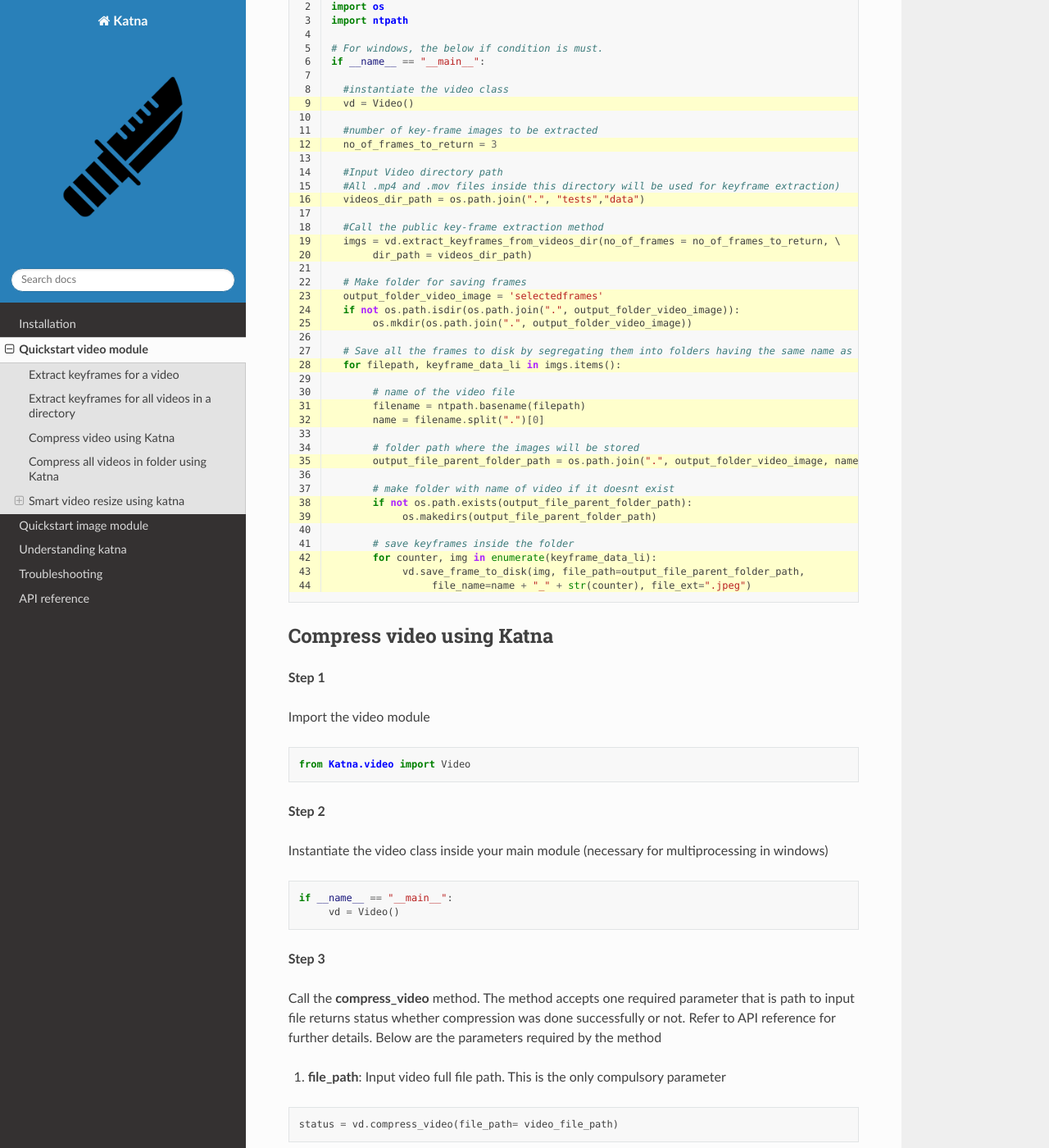
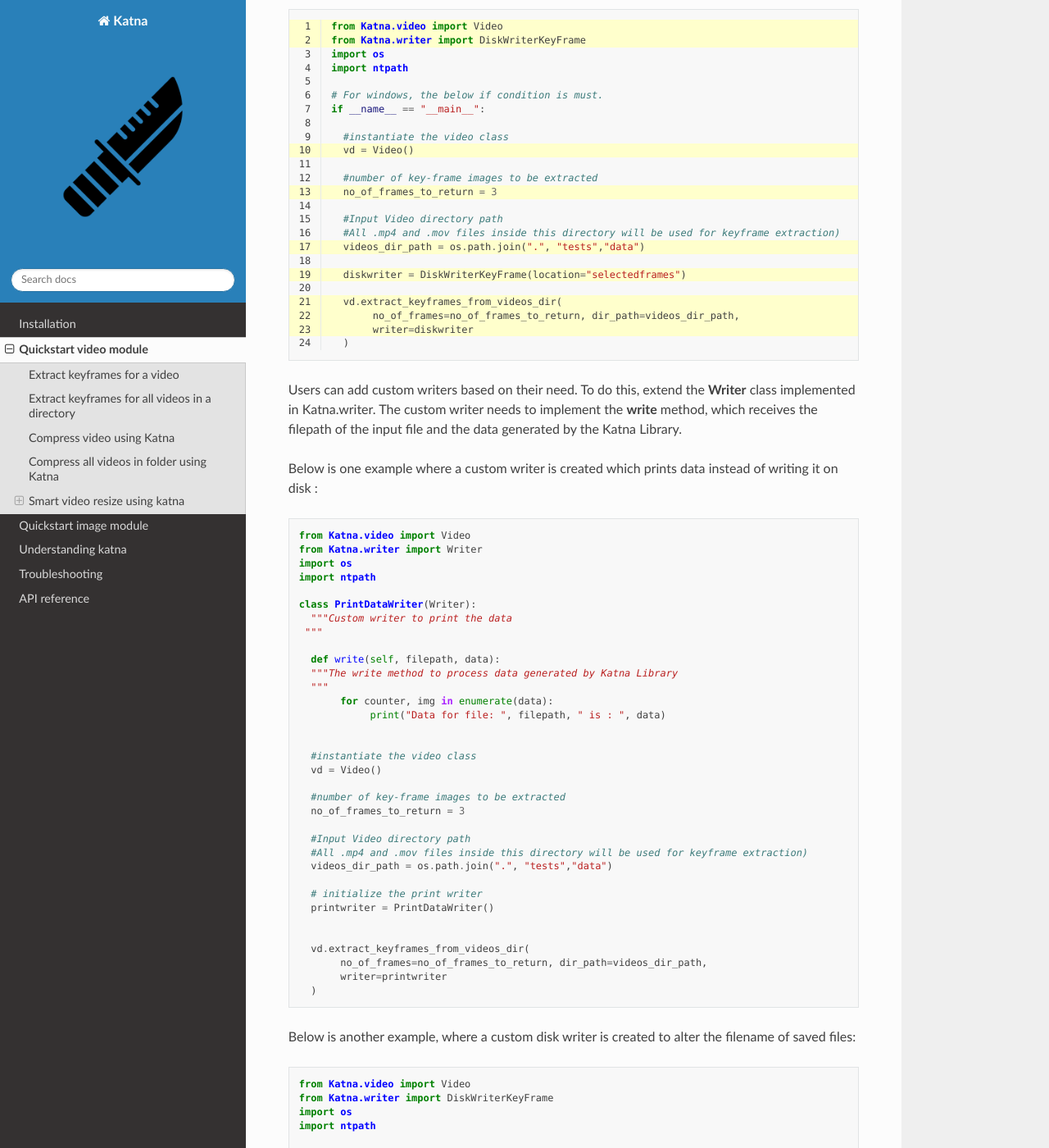
Before and after one commit to keplerlab/katna, a Sphinx documentation site: the page built from docs/source/tutorials_video.rst, in a window 1280 px wide and 1400 px high, scrolled down 2159 px. Shown: the whole window at 82% size. Built offline with Sphinx 7.4.7 and the Read the Docs theme 2.0.0, drawn with Linux system fonts in a browser that asks for light colours; some of the changed text lies outside the part shown.

Commit message:
updated docs example - add custom writers as well

```diff
--- a/docs/source/tutorials_video.rst
+++ b/docs/source/tutorials_video.rst
@@ -101,26 +101,30 @@ Extract keyframes for all videos in a directory
 ----------------------------------------------------------------
 
 Call the **extract_keyframes_from_videos_dir** method.
-The method accepts two parameters and return a dictionary with the file path as the key
-and list of numpy 2D array (which are images) as its value.
+The method accepts three parameters and writes the data using a Writer class object. Katna comes with a default
+writer named "DiskWriterKeyFrame".
 
 1. **no_of_frames**: Number of key frames to be extracted
 
 2. **dir_path**: Directory path which has all the videos.
 
+3. **writer**: Writer class object to process the keyframes for the file
+
 .. code-block:: python
 
+     diskwriter = DiskWriterKeyFrame(location="/path/to/output/folder")
      imgs = vd.extract_keyframes_from_videos_dir(no_of_frames = no_of_frames_to_return, \
-     dir_path= dir_path_containing_videos)
+     dir_path= dir_path_containing_videos, writer=diskwriter)
 
 
 Code below is a complete example for a directory containing videos.
 
 .. code-block:: python
-   :emphasize-lines: 1,9,12,16,19-20,23-25,28,31-32,35,38-39,42-44
+   :emphasize-lines: 1,2,10,13,17,19,21-23
    :linenos:
 
    from Katna.video import Video
+   from Katna.writer import DiskWriterKeyFrame
    import os
    import ntpath
 
@@ -137,33 +141,91 @@ Code below is a complete example for a directory containing videos.
      #All .mp4 and .mov files inside this directory will be used for keyframe extraction)
      videos_dir_path = os.path.join(".", "tests","data")
 
-     #Call the public key-frame extraction method
-     imgs = vd.extract_keyframes_from_videos_dir(no_of_frames = no_of_frames_to_return, \
-          dir_path = videos_dir_path)
+     diskwriter = DiskWriterKeyFrame(location="selectedframes")
 
-     # Make folder for saving frames
-     output_folder_video_image = 'selectedframes'
-     if not os.path.isdir(os.path.join(".", output_folder_video_image)):
-          os.mkdir(os.path.join(".", output_folder_video_image))
+     vd.extract_keyframes_from_videos_dir(
+          no_of_frames=no_of_frames_to_return, dir_path=videos_dir_path,
+          writer=diskwriter
+     )
 
-     # Save all the frames to disk by segregating them into folders having the same name as the video file
-     for filepath, keyframe_data_li in imgs.items():
 
-          # name of the video file
-          filename = ntpath.basename(filepath)
-          name = filename.split(".")[0]
+Users can add custom writers based on their need. To do this, extend the **Writer** class implemented
+in Katna.writer. The custom writer needs to implement the **write** method, which receives the filepath
+of the input file and the data generated by the Katna Library.
 
-          # folder path where the images will be stored
-          output_file_parent_folder_path = os.path.join(".", output_folder_video_image, name)
+Below is one example where a custom writer is created which prints data instead of writing it
+on disk :
 
-          # make folder with name of video if it doesnt exist
-          if not os.path.exists(output_file_parent_folder_path):
-               os.makedirs(output_file_parent_folder_path)
+.. code-block:: python
 
-          # save keyframes inside the folder
-          for counter, img in enumerate(keyframe_data_li):
-               vd.save_frame_to_disk(img, file_path=output_file_parent_folder_path,
-                    file_name=name + "_" + str(counter), file_ext=".jpeg")
+   from Katna.video import Video
+   from Katna.writer import Writer
+   import os
+   import ntpath
+
+   class PrintDataWriter(Writer):
+     """Custom writer to print the data
+    """
+
+     def write(self, filepath, data):
+     """The write method to process data generated by Katna Library
+     """
+          for counter, img in enumerate(data):
+               print("Data for file: ", filepath, " is : ", data)
+
+
+     #instantiate the video class
+     vd = Video()
+
+     #number of key-frame images to be extracted
+     no_of_frames_to_return = 3
+
+     #Input Video directory path
+     #All .mp4 and .mov files inside this directory will be used for keyframe extraction)
+     videos_dir_path = os.path.join(".", "tests","data")
+
+     # initialize the print writer
+     printwriter = PrintDataWriter()
+
+
+     vd.extract_keyframes_from_videos_dir(
+          no_of_frames=no_of_frames_to_return, dir_path=videos_dir_path,
+          writer=printwriter
+     )
+
+
+Below is another example, where a custom disk writer is created to alter the filename of saved files:
+
+.. code-block:: python
+
+   from Katna.video import Video
+   from Katna.writer import DiskWriterKeyFrame
+   import os
+   import ntpath
+
+   class CustomDiskWriter(DiskWriterKeyFrame):
+     """Custom disk writer to save filename differently
+
+    :param DiskWriterKeyFrame: Writer class to overwrite
+    :type DiskWriterKeyFrame: Writer
+    """
+
+     # This method is used to generate output filename for a keyframe
+     # Here we call the super on te base class and add a suffix
+     def generate_output_filename(self, filepath, keyframe_number):
+        """Custom output filename method
+
+        :param filepath: [description]
+        :type filepath: [type]
+        """
+        filename = super().generate_output_filename(filepath, keyframe_number)
+
+        suffix = "keyframe"
+
+        return "_".join([filename, suffix])
+
+
+
 
 
 
```
